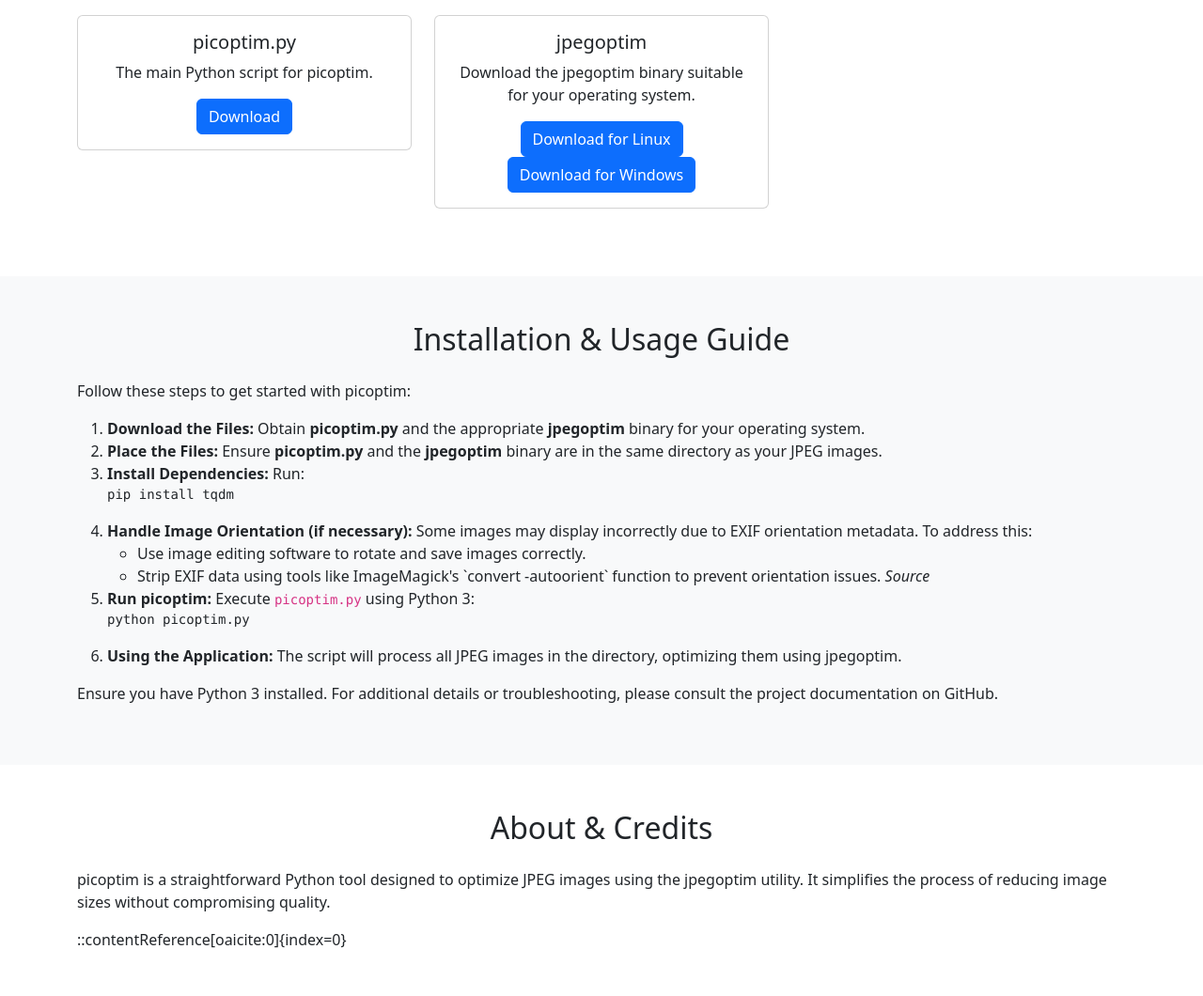
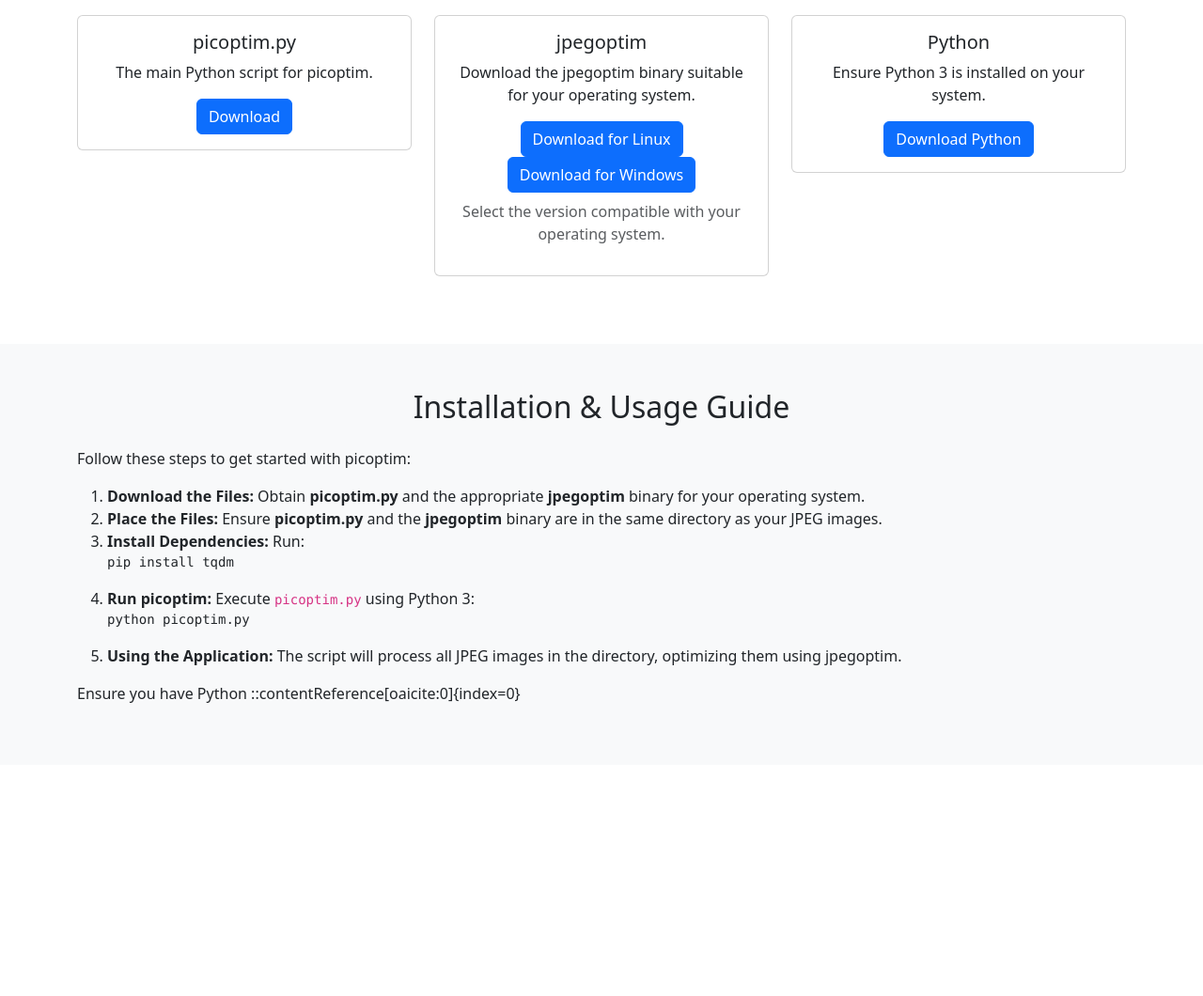
Before and after one commit to advaniji/picoptim, a plain HTML site: page index.html in a window 1280 px wide. Shown: the part 400-1460 px from the top of the page at 94% size. After the commit the page ends 1214 px from the top, so only its background shows below. Drawn offline with nearby package versions, Linux system fonts and the light colour scheme.

Commit message:
Update index.html

```diff
--- a/index.html
+++ b/index.html
@@ -87,6 +87,17 @@
               <p class="card-text">Download the jpegoptim binary suitable for your operating system.</p>
               <a href="https://github.com/tjko/jpegoptim/releases/download/1.4.6/jpegoptim-1.4.6-linux-x86-64.tar.gz" class="btn btn-primary" download>Download for Linux</a>
               <a href="https://github.com/tjko/jpegoptim/releases/download/1.4.6/jpegoptim-1.4.6-win32.zip" class="btn btn-primary" download>Download for Windows</a>
+              <p class="mt-2 text-muted">Select the version compatible with your operating system.</p>
+            </div>
+          </div>
+        </div>
+        <!-- Python download card -->
+        <div class="col-md-4 mb-4">
+          <div class="card card-download">
+            <div class="card-body text-center">
+              <h5 class="card-title">Python</h5>
+              <p class="card-text">Ensure Python 3 is installed on your system.</p>
+              <a href="https://www.python.org/downloads/" class="btn btn-primary" target="_blank">Download Python</a>
             </div>
           </div>
         </div>
@@ -113,13 +124,6 @@
           <pre>pip install tqdm</pre>
         </li>
         <li>
-          <strong>Handle Image Orientation (if necessary):</strong> Some images may display incorrectly due to EXIF orientation metadata. To address this:
-          <ul>
-            <li>Use image editing software to rotate and save images correctly.</li>
-            <li>Strip EXIF data using tools like ImageMagick's `convert -autoorient` function to prevent orientation issues. <cite>Source</cite></li>
-          </ul>
-        </li>
-        <li>
           <strong>Run picoptim:</strong> Execute <code>picoptim.py</code> using Python 3:
           <pre>python picoptim.py</pre>
         </li>
@@ -128,17 +132,5 @@
         </li>
       </ol>
       <p>
-        Ensure you have Python 3 installed. For additional details or troubleshooting, please consult the project documentation on GitHub.
-      </p>
-    </div>
-  </section>
-
-  <!-- About & Credits Section -->
-  <section class="py-5" id="about">
-    <div class="container">
-      <h2 class="mb-4 text-center">About & Credits</h2>
-      <p>
-        picoptim is a straightforward Python tool designed to optimize JPEG images using the jpegoptim utility. It simplifies the process of reducing image sizes without compromising quality.
-      </p>
-
+        Ensure you have Python
 ::contentReference[oaicite:0]{index=0}
```
